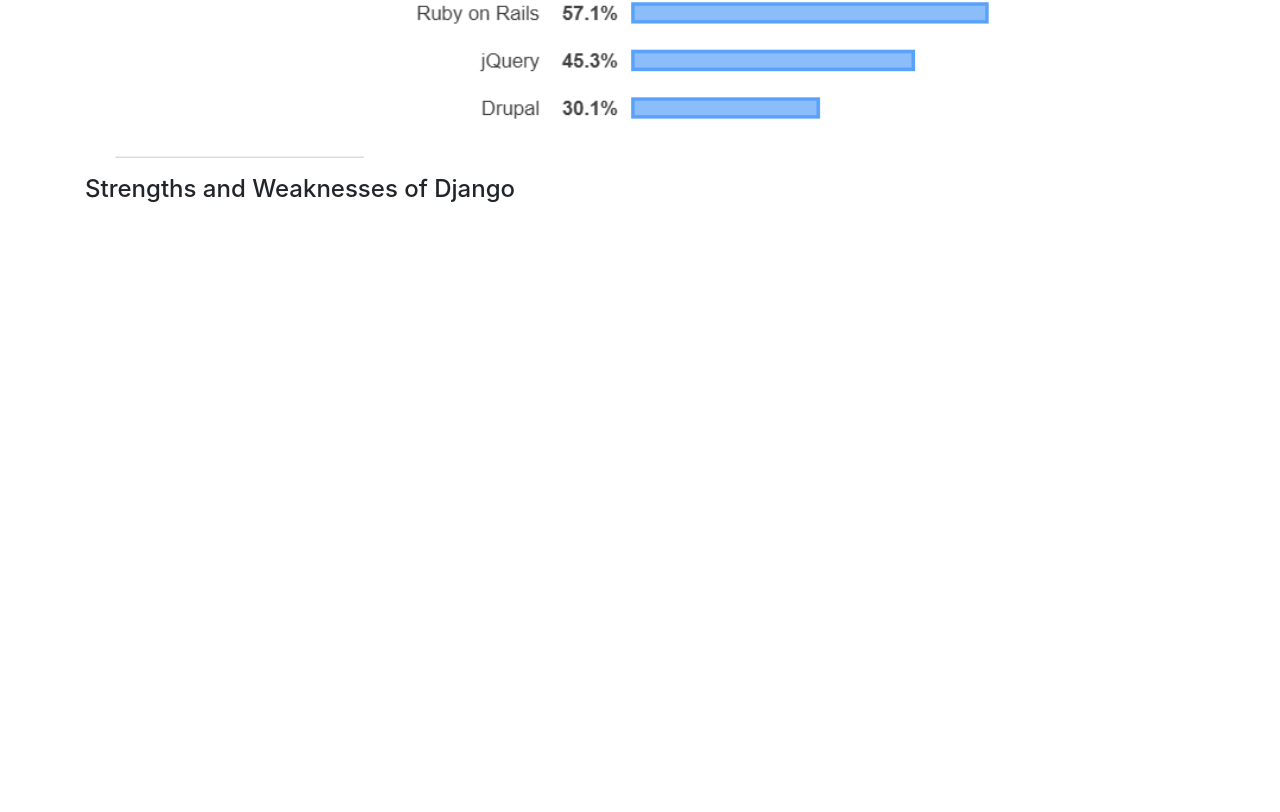
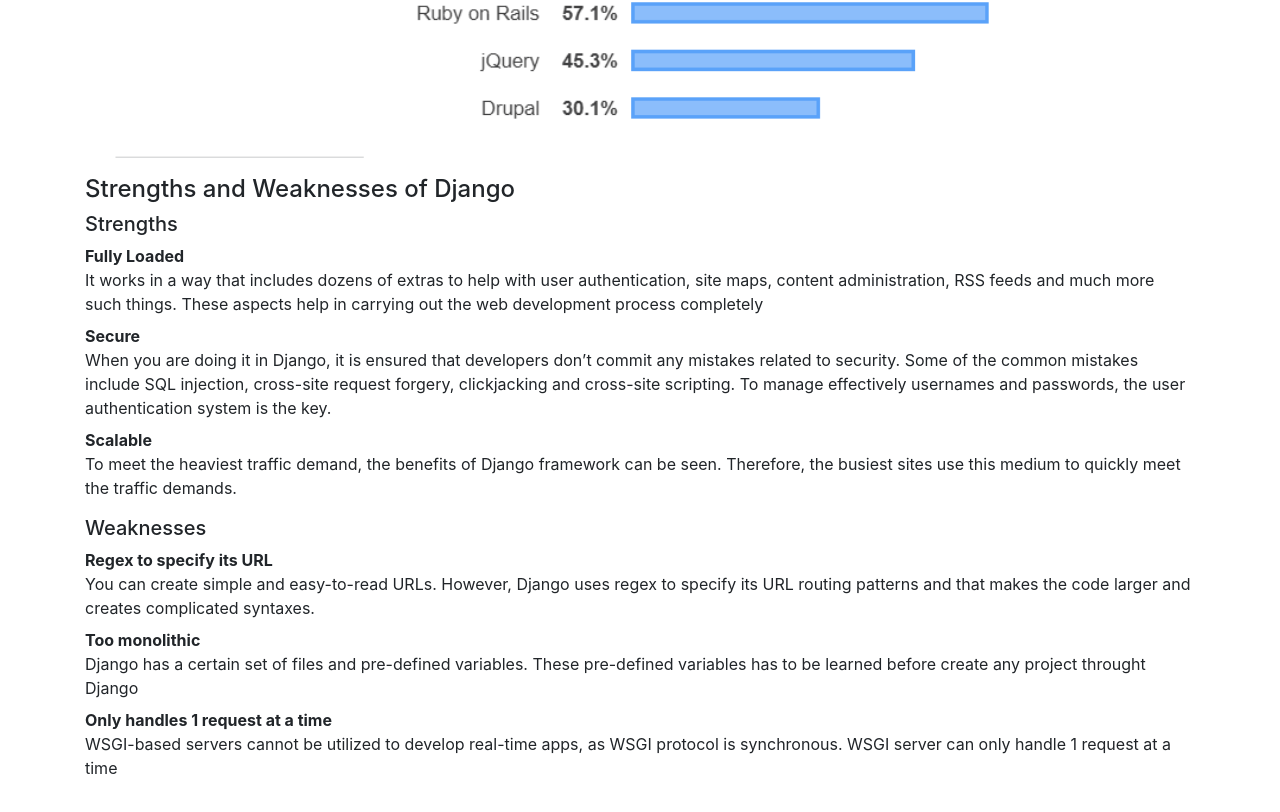
Before and after one commit to elijah-t/cps530-frontend, a React (Create React App) app: page / in a window 1280 px wide. Shown: the part 2689-3501 px from the top of the page. Before the commit the page ends 2949 px from the top, so only its background shows below. Built offline with nearby package versions, Linux system fonts and the light colour scheme.

Commit message:
Updated Home.jsx

```diff
--- a/src/pages/Home.jsx
+++ b/src/pages/Home.jsx
@@ -84,6 +84,46 @@
                         <img className="container-fluid" src={DjangoLoved}/>
                     </p>
                     <h4>Strengths and Weaknesses of Django</h4>
+                    <h5>Strengths</h5>
+                    <p>
+                        <dl>
+                            <dt>Fully Loaded</dt>
+                            <dd>
+                                It works in a way that includes dozens of extras to help with user authentication, site maps,
+                                content administration, RSS feeds and much more such things. These aspects help in carrying out
+                                the web development process completely
+                            </dd>
+                            <dt>Secure</dt>
+                            <dd>
+                            When you are doing it in Django, it is ensured that developers don’t commit any mistakes related to
+                            security. Some of the common mistakes include SQL injection, cross-site request forgery, clickjacking
+                            and cross-site scripting. To manage effectively usernames and passwords, the user authentication system
+                            is the key.
+                            </dd>
+                            <dt>Scalable</dt>
+                            <dd>
+                            To meet the heaviest traffic demand, the benefits of Django framework can be seen. Therefore, the busiest
+                            sites use this medium to quickly meet the traffic demands.
+                            </dd>
+                        </dl>
+                    </p>
+                    <h5>Weaknesses</h5>
+                    <p>
+                        <dl>
+                            <dt>Regex to specify its URL</dt>
+                            <dd>You can create simple and easy-to-read URLs. However, Django uses regex to specify its URL routing patterns
+                                and that makes the code larger and creates complicated syntaxes.
+                            </dd>
+                            <dt>Too monolithic</dt>
+                            <dd>Django has a certain set of files and pre-defined variables. These pre-defined variables has to be learned
+                                before create any project throught Django
+                            </dd>
+                            <dt>Only handles 1 request at a time</dt>
+                            <dd>WSGI-based servers cannot be utilized to develop real-time apps, as WSGI protocol is synchronous. WSGI
+                                server can only handle 1 request at a time
+                            </dd>
+                        </dl>
+                    </p>
                     <br/>
                     <br/>
 
```
